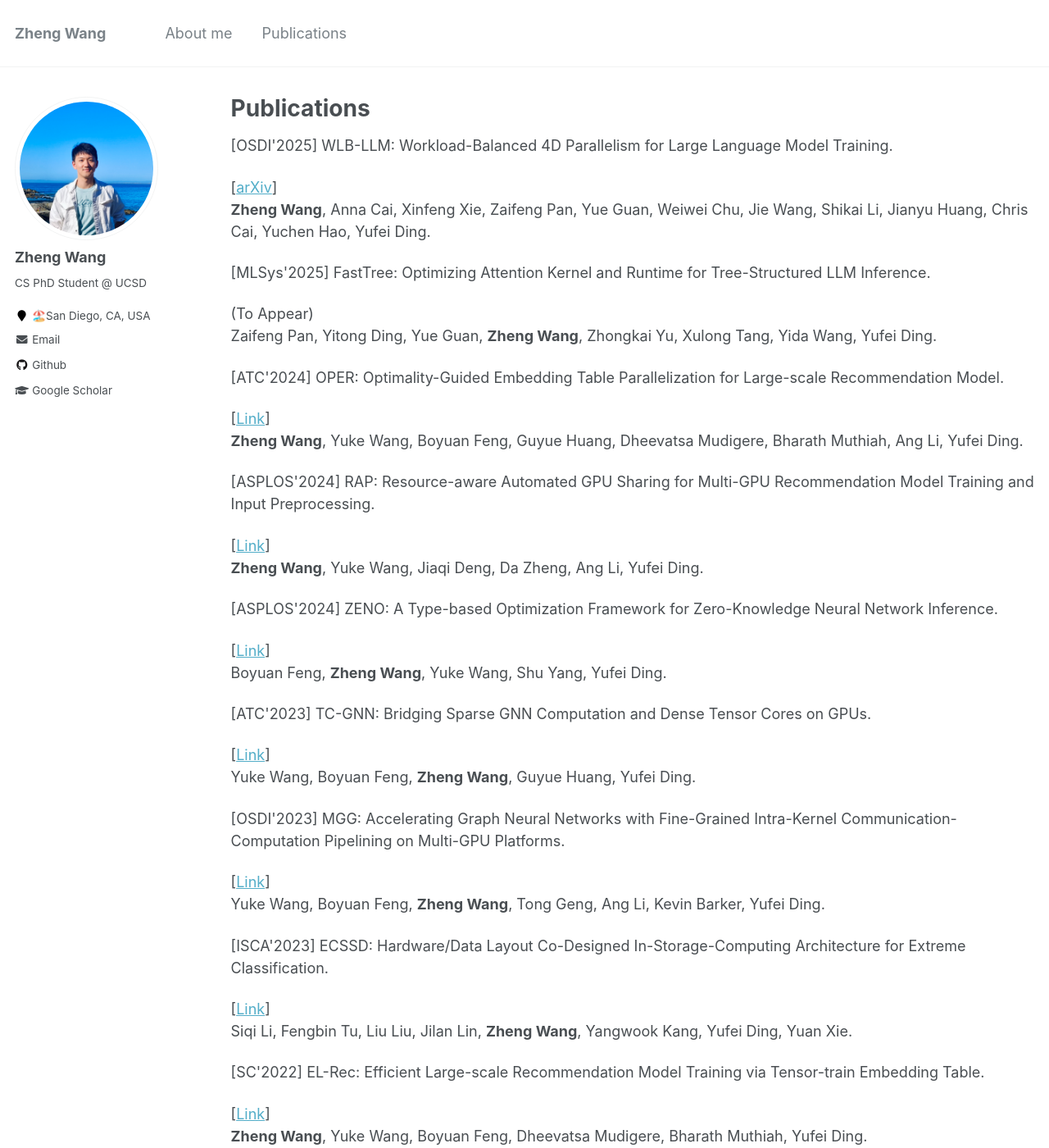
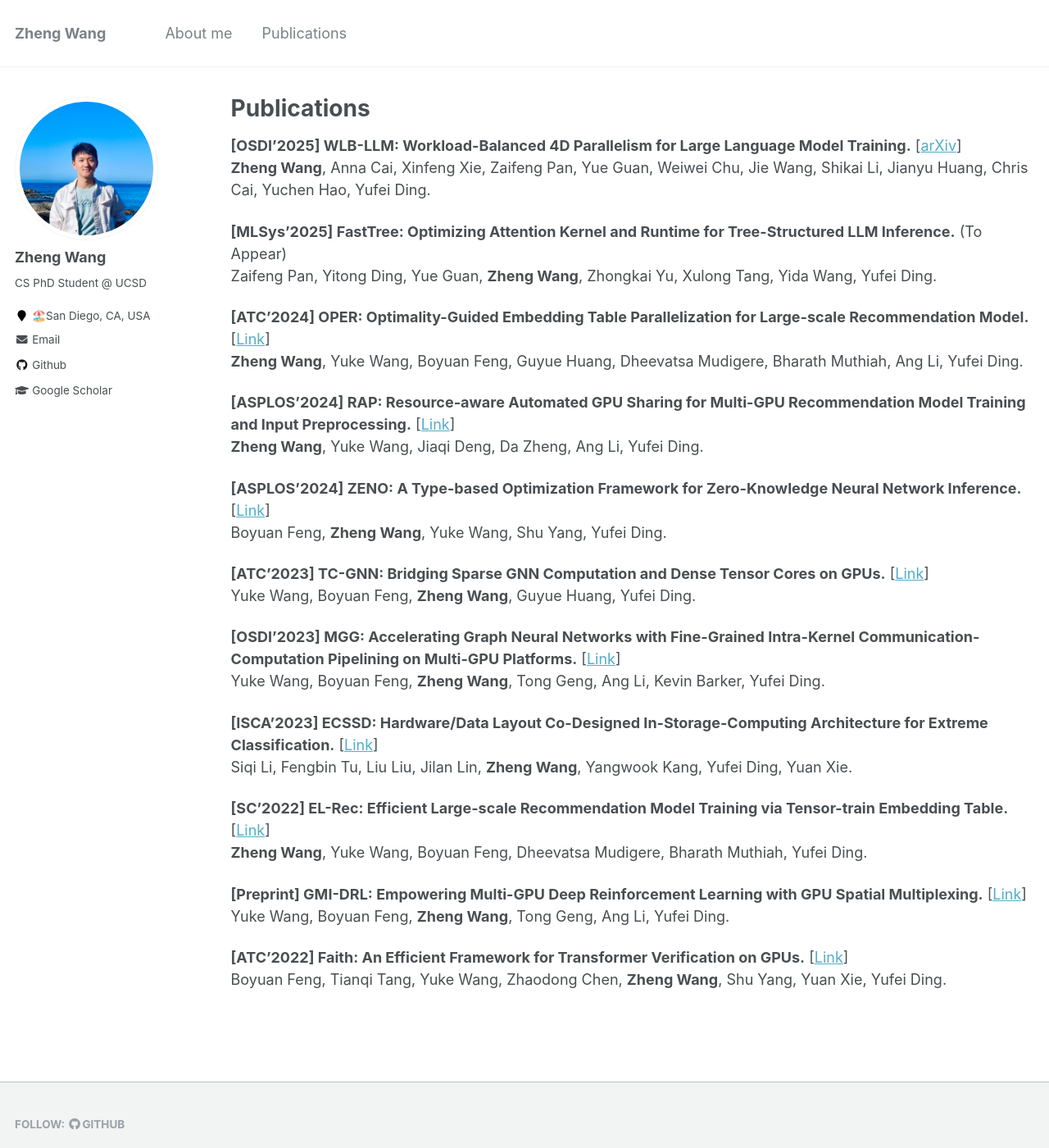
Before and after one commit to Ash-Zheng/Ash-Zheng.github.io, a Jekyll site: the page built from _pages/publications.md, in a window 1280 px wide and 1400 px high. Shown: the whole window at 82% size. Built offline with Jekyll 4.4.1, drawn with Linux system fonts in a browser that asks for light colours; part of the change alters nothing that is shown; some of the changed text lies outside the part shown.

Commit message:
update March 2025

```diff
--- a/_pages/publications.md
+++ b/_pages/publications.md
@@ -14,57 +14,13 @@ author_profile: true
 {% for post in site.publications reversed %}
   {% include archive-single.html %}
 {% endfor %} -->
-<p color="#3D3D3D"> [OSDI'2025] WLB-LLM: Workload-Balanced 4D Parallelism for Large Language Model Training. </p>
+
+
+**[OSDI'2025] WLB-LLM: Workload-Balanced 4D Parallelism for Large Language Model Training.**
 [<a href="https://arxiv.org/abs/2503.17924">arXiv</a>] <br>
 **Zheng Wang**, Anna Cai, Xinfeng Xie, Zaifeng Pan, Yue Guan, Weiwei Chu, Jie Wang, Shikai Li, Jianyu Huang, Chris Cai, Yuchen Hao, Yufei Ding.
 
-<p color="#3D3D3D"> [MLSys'2025] FastTree: Optimizing Attention Kernel and Runtime for Tree-Structured LLM Inference. </p>
-(To Appear) <br>
-Zaifeng Pan, Yitong Ding, Yue Guan, **Zheng Wang**, Zhongkai Yu, Xulong Tang, Yida Wang, Yufei Ding.
-
-<p color="#3D3D3D"> [ATC'2024] OPER: Optimality-Guided Embedding Table Parallelization for Large-scale Recommendation Model. </p>
-[<a href="https://www.usenix.org/conference/atc24/presentation/wang">Link</a>] <br>
-**Zheng Wang**, Yuke Wang, Boyuan Feng, Guyue Huang, Dheevatsa Mudigere, Bharath Muthiah, Ang Li, Yufei Ding.
-
-<p color="#3D3D3D"> [ASPLOS'2024] RAP: Resource-aware Automated GPU Sharing for Multi-GPU Recommendation Model Training and Input Preprocessing. </p>
-[<a href="https://dl.acm.org/doi/10.1145/3620665.3640406">Link</a>] <br>
-**Zheng Wang**, Yuke Wang, Jiaqi Deng, Da Zheng, Ang Li, Yufei Ding.
-
-<p color="#3D3D3D"> [ASPLOS'2024] ZENO: A Type-based Optimization Framework for Zero-Knowledge Neural Network Inference. </p>
-[<a href="https://dl.acm.org/doi/10.1145/3617232.3624852">Link</a>] <br>
-Boyuan Feng, **Zheng Wang**, Yuke Wang, Shu Yang, Yufei Ding.
-
-<p color="#3D3D3D"> [ATC'2023] TC-GNN: Bridging Sparse GNN Computation and Dense Tensor Cores on GPUs. </p>
-[<a href="https://www.usenix.org/conference/atc23/presentation/wang-yuke">Link</a>] <br>
-Yuke Wang, Boyuan Feng, **Zheng Wang**, Guyue Huang, Yufei Ding.
-
-<p color="#3D3D3D"> [OSDI'2023] MGG: Accelerating Graph Neural Networks with Fine-Grained Intra-Kernel Communication-Computation Pipelining on Multi-GPU Platforms. </p>
-[<a href="https://www.usenix.org/conference/osdi23/presentation/wang-yuke">Link</a>] <br>
-Yuke Wang, Boyuan Feng, **Zheng Wang**, Tong Geng, Ang Li, Kevin Barker, Yufei Ding.
-
-<p color="#3D3D3D"> [ISCA'2023] ECSSD: Hardware/Data Layout Co-Designed In-Storage-Computing Architecture for Extreme Classification. </p>
-[<a href="https://dl.acm.org/doi/abs/10.1145/3579371.3589093">Link</a>] <br>
-Siqi Li, Fengbin Tu, Liu Liu, Jilan Lin, **Zheng Wang**, Yangwook Kang, Yufei Ding, Yuan Xie.
-
-<p color="#3D3D3D"> [SC'2022] EL-Rec: Efficient Large-scale Recommendation Model Training via Tensor-train Embedding Table. </p>
-[<a href="https://dl.acm.org/doi/abs/10.5555/3571885.3571978">Link</a>] <br>
-**Zheng Wang**, Yuke Wang, Boyuan Feng, Dheevatsa Mudigere, Bharath Muthiah, Yufei Ding.
-
-<p color="#3D3D3D"> [Preprint] GMI-DRL: Empowering Multi-GPU Deep Reinforcement Learning with GPU Spatial Multiplexing. </p>
-[<a href="https://arxiv.org/abs/2206.08482">Link</a>] <br>
-Yuke Wang, Boyuan Feng, **Zheng Wang**, Tong Geng, Ang Li, Yufei Ding.
-
-<p color="#3D3D3D"> [ATC'2022] Faith: An Efficient Framework for Transformer Verification on GPUs. </p>
-[<a href="https://www.usenix.org/system/files/atc22-feng.pdf">Link</a>] <br>
-Boyuan Feng, Tianqi Tang, Yuke Wang, Zhaodong Chen, **Zheng Wang**, Shu Yang, Yuan Xie, Yufei Ding.
-
-
-
-<!-- <p color="#3D3D3D"> [OSDI'2025] WLB-LLM: Workload-Balanced 4D Parallelism for Large Language Model Training. </p>
-[<a href="https://arxiv.org/abs/2503.17924">arXiv</a>] <br>
-**Zheng Wang**, Anna Cai, Xinfeng Xie, Zaifeng Pan, Yue Guan, Weiwei Chu, Jie Wang, Shikai Li, Jianyu Huang, Chris Cai, Yuchen Hao, Yufei Ding.
-
-**[MLSys'2025] FastTree: Optimizing Attention Kernel and Runtime for Tree-Structured LLM Inference**
+**[MLSys'2025] FastTree: Optimizing Attention Kernel and Runtime for Tree-Structured LLM Inference.**
 (To Appear) <br>
 Zaifeng Pan, Yitong Ding, Yue Guan, **Zheng Wang**, Zhongkai Yu, Xulong Tang, Yida Wang, Yufei Ding.
 
@@ -102,7 +58,7 @@ Yuke Wang, Boyuan Feng, **Zheng Wang**, Tong Geng, Ang Li, Yufei Ding.
 
 **[ATC'2022] Faith: An Efficient Framework for Transformer Verification on GPUs.**
 [<a href="https://www.usenix.org/system/files/atc22-feng.pdf">Link</a>] <br>
-Boyuan Feng, Tianqi Tang, Yuke Wang, Zhaodong Chen, **Zheng Wang**, Shu Yang, Yuan Xie, Yufei Ding.  -->
+Boyuan Feng, Tianqi Tang, Yuke Wang, Zhaodong Chen, **Zheng Wang**, Shu Yang, Yuan Xie, Yufei Ding.
 
 
 
```
